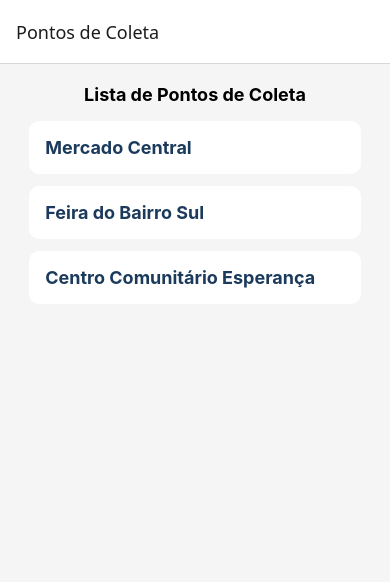
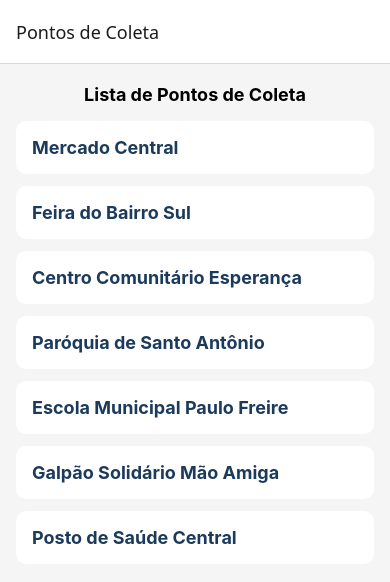
Before and after one commit to LuizSantos-study/Instituto-Mao-Amiga, a React Native app: screen /PontosColeta in a window 390 px wide. Shown: the top 582 px of the page. Built offline with nearby package versions, Linux system fonts and the light colour scheme.

Commit message:
feat: migra lista para FlatList e amplia dataset para 7 itens (refs #5)

```diff
--- a/Telas/PontosColeta/PontosColeta.tsx
+++ b/Telas/PontosColeta/PontosColeta.tsx
@@ -1,5 +1,5 @@
 import React from 'react';
-import { StyleSheet, Text, View, TouchableOpacity } from 'react-native';
+import { StyleSheet, Text, View, TouchableOpacity, FlatList } from 'react-native';
 
 export type Ponto = {
   id: string;
@@ -31,50 +31,79 @@ export const PONTOS_MOCK: Ponto[] = [
     diasHorarios: 'Ter e Qui, 14h às 18h',
     recebeDistribui: 'Distribui roupas e cobertores',
   },
+  {
+    id: '4',
+    nome: 'Paróquia de Santo Antônio',
+    endereco: 'Praça da Matriz, 10 - Jardim América',
+    diasHorarios: 'Qua e Sex, 9h às 16h',
+    recebeDistribui: 'Recebe roupas, calçados e cestas básicas',
+  },
+  {
+    id: '5',
+    nome: 'Escola Municipal Paulo Freire',
+    endereco: 'Rua dos Estudantes, 300 - Bairro Novo',
+    diasHorarios: 'Seg a Sex, 7h30 às 11h30',
+    recebeDistribui: 'Recebe material escolar e livros didáticos',
+  },
+  {
+    id: '6',
+    nome: 'Galpão Solidário Mão Amiga',
+    endereco: 'Av. das Indústrias, 1500 - Distrito Industrial',
+    diasHorarios: 'Seg a Sáb, 8h às 18h',
+    recebeDistribui: 'Recebe e distribui móveis e eletrodomésticos',
+  },
+  {
+    id: '7',
+    nome: 'Posto de Saúde Central',
+    endereco: 'Rua Marechal Deodoro, 50 - Centro',
+    diasHorarios: 'Seg a Sex, 8h às 16h',
+    recebeDistribui: 'Recebe fraldas descartáveis e itens de higiene',
+  },
 ];
 
 export default function PontosColeta({ navigation }: any) {
   return (
     <View style={styles.container}>
       <Text style={styles.titulo}>Lista de Pontos de Coleta</Text>
-      <View style={styles.listContainer}>
-        {PONTOS_MOCK.map((ponto) => (
+      <FlatList
+        data={PONTOS_MOCK}
+        keyExtractor={(item) => item.id}
+        contentContainerStyle={styles.listContainer}
+        renderItem={({ item }) => (
           <TouchableOpacity
-            key={ponto.id}
             style={styles.card}
-            onPress={() => navigation.navigate('DetalhesPontosColeta', { ponto })}
+            onPress={() => navigation.navigate('DetalhesPontosColeta', { ponto: item })}
           >
-            <Text style={styles.nome}>{ponto.nome}</Text>
+            <Text style={styles.nome}>{item.nome}</Text>
           </TouchableOpacity>
-        ))}
-      </View>
+        )}
+      />
     </View>
   );
 }
 
 const styles = StyleSheet.create({
   container: {
-    flex: 1,
+    flex: 1, // Garante que a tela ocupe todo o espaço disponível
     backgroundColor: '#f5f5f5',
-    alignItems: 'center',
     paddingTop: 20,
   },
   titulo: {
     fontSize: 18,
     fontWeight: 'bold',
     marginBottom: 16,
+    textAlign: 'center',
   },
   listContainer: {
-    width: '100%',
-    alignItems: 'center',
+    paddingHorizontal: 16,
+    paddingBottom: 20, // Espaçamento inferior para a rolagem
   },
   card: {
     backgroundColor: '#fff',
     padding: 16,
     borderRadius: 10,
     marginBottom: 12,
-    elevation: 8,
-    width: '85%',
+    elevation: 4,
   },
   nome: {
     fontSize: 18,
```
